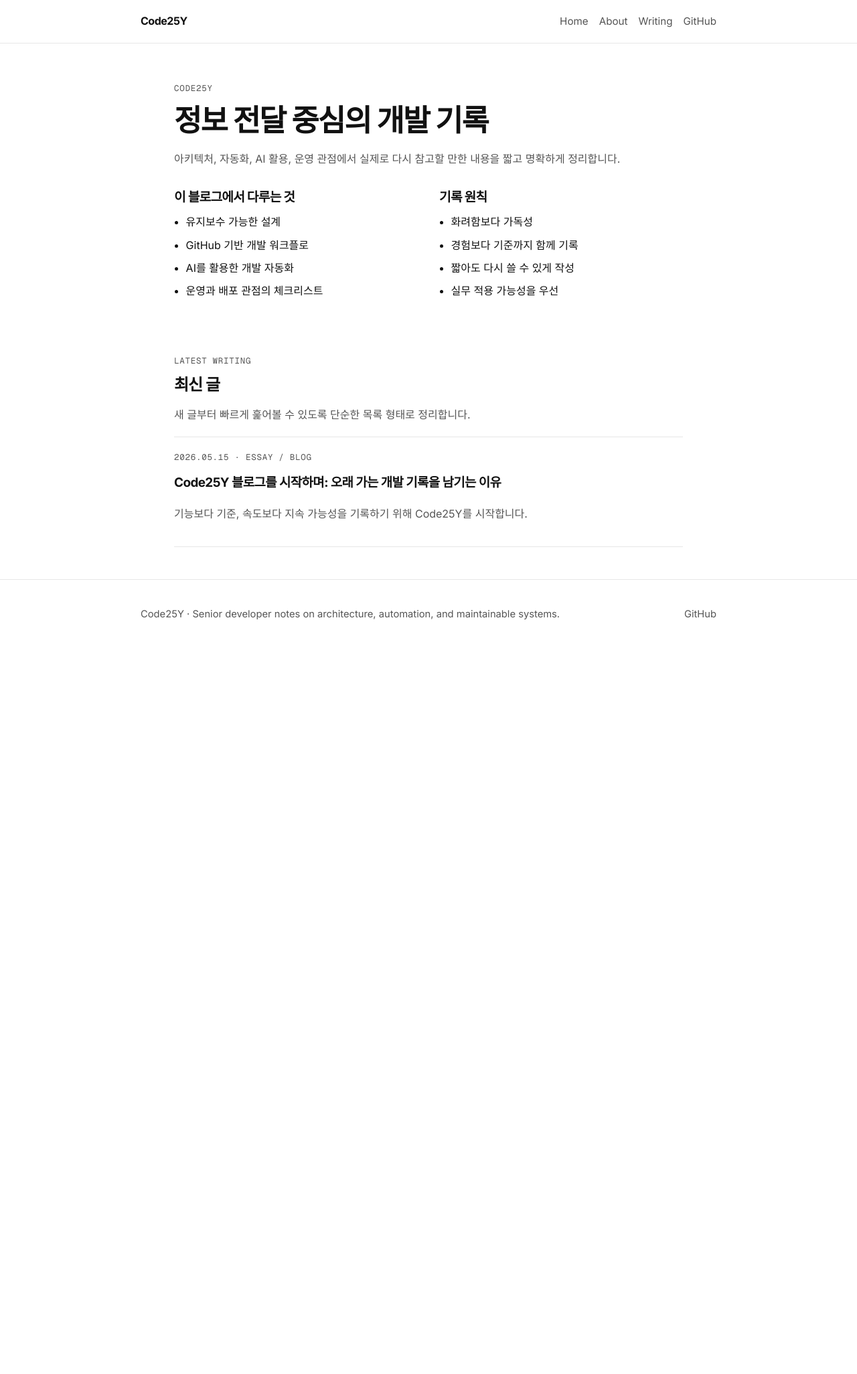
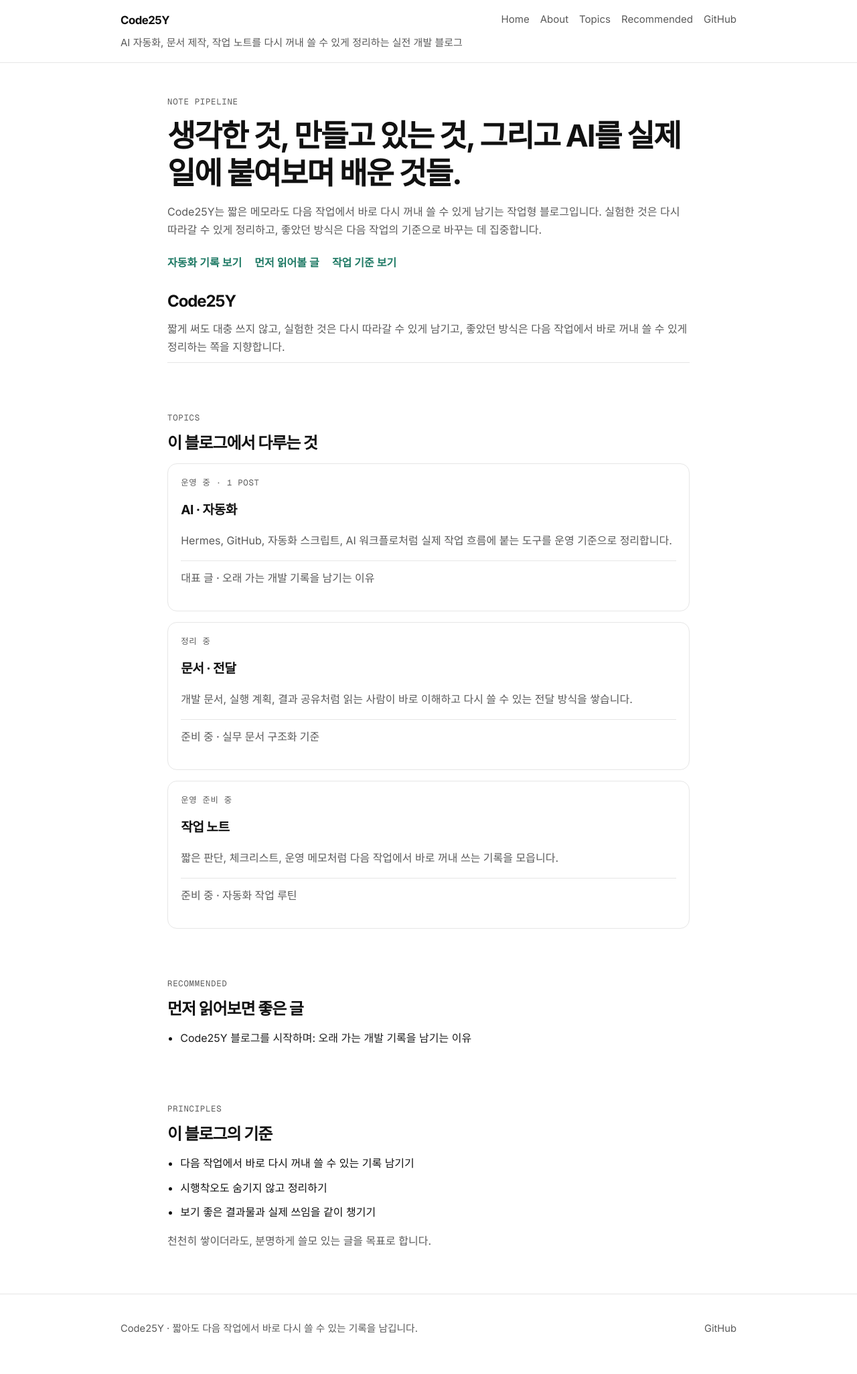
Before and after one commit to songseungyul/Code25Y, a Jekyll site: the page built from index.md, in a window 1280 px wide. Shown: the whole page at 67% size. Built offline with Jekyll 4.4.1, drawn with Linux system fonts in a browser that asks for light colours; before the commit the page ends 984 px from its top, so only the background shows below that.

Commit message:
Restyle homepage to match reference blog structure

```diff
--- a/_config.yml
+++ b/_config.yml
@@ -2,7 +2,7 @@ title: Code25Y
 author: Song seung yul
 email: thinkdiff@uuh.ulsan.kr
 description: >-
-  Senior developer notes on architecture, automation, AI workflows, and building maintainable systems.
+  AI 자동화, 문서 제작, 작업 노트를 다시 꺼내 쓸 수 있게 정리하는 실전 개발 블로그.
 baseurl: "/Code25Y"
 url: "https://songseungyul.github.io"
 lang: ko-KR
--- a/_layouts/default.html
+++ b/_layouts/default.html
@@ -15,11 +15,15 @@
   <body>
     <header class="site-header">
       <div class="container header-row">
-        <a class="brand" href="{{ '/' | relative_url }}">{{ site.title }}</a>
+        <div class="brand-group">
+          <a class="brand" href="{{ '/' | relative_url }}">{{ site.title }}</a>
+          <p class="brand-tagline">AI 자동화, 문서 제작, 작업 노트를 다시 꺼내 쓸 수 있게 정리하는 실전 개발 블로그</p>
+        </div>
         <nav class="nav-links">
           <a href="{{ '/' | relative_url }}">Home</a>
           <a href="{{ '/about/' | relative_url }}">About</a>
-          <a href="{{ '/#writing' | relative_url }}">Writing</a>
+          <a href="{{ '/#topics' | relative_url }}">Topics</a>
+          <a href="{{ '/#recommended' | relative_url }}">Recommended</a>
           <a href="https://github.com/songseungyul/Code25Y">GitHub</a>
         </nav>
       </div>
@@ -31,7 +35,7 @@
 
     <footer class="site-footer">
       <div class="container footer-row">
-        <p>{{ site.title }} · Senior developer notes on architecture, automation, and maintainable systems.</p>
+        <p>{{ site.title }} · 짧아도 다음 작업에서 바로 다시 쓸 수 있는 기록을 남깁니다.</p>
         <p><a href="https://github.com/songseungyul">GitHub</a></p>
       </div>
     </footer>
--- a/_layouts/home.html
+++ b/_layouts/home.html
@@ -2,57 +2,97 @@
 layout: default
 ---
 
-<section class="hero hero-simple">
+<section class="hero hero-reference">
   <div class="container narrow">
-    <p class="eyebrow">Code25Y</p>
-    <h1 class="hero-title">정보 전달 중심의 개발 기록</h1>
+    <p class="eyebrow">NOTE PIPELINE</p>
+    <h1 class="hero-title">생각한 것, 만들고 있는 것, 그리고 AI를 실제 일에 붙여보며 배운 것들.</h1>
     <p class="hero-copy">
-      아키텍처, 자동화, AI 활용, 운영 관점에서
-      실제로 다시 참고할 만한 내용을 짧고 명확하게 정리합니다.
+      Code25Y는 짧은 메모라도 다음 작업에서 바로 다시 꺼내 쓸 수 있게 남기는 작업형 블로그입니다.
+      실험한 것은 다시 따라갈 수 있게 정리하고, 좋았던 방식은 다음 작업의 기준으로 바꾸는 데 집중합니다.
+    </p>
+
+    <div class="cta-row">
+      <a class="text-cta" href="#topics">자동화 기록 보기</a>
+      <a class="text-cta" href="#recommended">먼저 읽어볼 글</a>
+      <a class="text-cta" href="{{ '/about/' | relative_url }}">작업 기준 보기</a>
+    </div>
+  </div>
+</section>
+
+<section class="section section-tight">
+  <div class="container narrow intro-block">
+    <h2 class="section-title">Code25Y</h2>
+    <p class="intro-copy">
+      짧게 써도 대충 쓰지 않고,
+      실험한 것은 다시 따라갈 수 있게 남기고,
+      좋았던 방식은 다음 작업에서 바로 꺼내 쓸 수 있게 정리하는 쪽을 지향합니다.
     </p>
   </div>
 </section>
 
-<section class="section section-tight">
-  <div class="container narrow intro-grid">
-    <div>
-      <h2 class="section-title small">이 블로그에서 다루는 것</h2>
-      <ul class="plain-list">
-        <li>유지보수 가능한 설계</li>
-        <li>GitHub 기반 개발 워크플로</li>
-        <li>AI를 활용한 개발 자동화</li>
-        <li>운영과 배포 관점의 체크리스트</li>
-      </ul>
+<section class="section" id="topics">
+  <div class="container narrow">
+    <div class="section-heading-stack">
+      <p class="eyebrow">Topics</p>
+      <h2 class="section-title">이 블로그에서 다루는 것</h2>
     </div>
-    <div>
-      <h2 class="section-title small">기록 원칙</h2>
-      <ul class="plain-list">
-        <li>화려함보다 가독성</li>
-        <li>경험보다 기준까지 함께 기록</li>
-        <li>짧아도 다시 쓸 수 있게 작성</li>
-        <li>실무 적용 가능성을 우선</li>
-      </ul>
+
+    <div class="topic-grid">
+      <article class="topic-card">
+        <p class="topic-status">운영 중 · 1 post</p>
+        <h3>AI · 자동화</h3>
+        <p>Hermes, GitHub, 자동화 스크립트, AI 워크플로처럼 실제 작업 흐름에 붙는 도구를 운영 기준으로 정리합니다.</p>
+        <p class="topic-highlight">대표 글 · 오래 가는 개발 기록을 남기는 이유</p>
+      </article>
+
+      <article class="topic-card">
+        <p class="topic-status">정리 중</p>
+        <h3>문서 · 전달</h3>
+        <p>개발 문서, 실행 계획, 결과 공유처럼 읽는 사람이 바로 이해하고 다시 쓸 수 있는 전달 방식을 쌓습니다.</p>
+        <p class="topic-highlight">준비 중 · 실무 문서 구조화 기준</p>
+      </article>
+
+      <article class="topic-card">
+        <p class="topic-status">운영 준비 중</p>
+        <h3>작업 노트</h3>
+        <p>짧은 판단, 체크리스트, 운영 메모처럼 다음 작업에서 바로 꺼내 쓰는 기록을 모읍니다.</p>
+        <p class="topic-highlight">준비 중 · 자동화 작업 루틴</p>
+      </article>
     </div>
   </div>
 </section>
 
-<section class="section" id="writing">
+<section class="section" id="recommended">
   <div class="container narrow">
     <div class="section-heading-stack">
-      <p class="eyebrow">Latest Writing</p>
-      <h2 class="section-title">최신 글</h2>
-      <p class="section-copy">새 글부터 빠르게 훑어볼 수 있도록 단순한 목록 형태로 정리합니다.</p>
+      <p class="eyebrow">Recommended</p>
+      <h2 class="section-title">먼저 읽어보면 좋은 글</h2>
     </div>
 
-    <div class="post-list">
-      {% assign latest_posts = site.posts | slice: 0, 10 %}
+    <ul class="link-list">
+      {% assign latest_posts = site.posts | slice: 0, 5 %}
       {% for post in latest_posts %}
-        <article class="post-list-item">
-          <p class="post-meta">{{ post.date | date: "%Y.%m.%d" }} · {{ post.categories | join: " / " }}</p>
-          <h3><a href="{{ post.url | relative_url }}">{{ post.title }}</a></h3>
-          <p>{{ post.excerpt | strip_html | truncate: 170 }}</p>
-        </article>
+        <li>
+          <a href="{{ post.url | relative_url }}">{{ post.title }}</a>
+        </li>
       {% endfor %}
-    </div>
+    </ul>
   </div>
 </section>
+
+<section class="section">
+  <div class="container narrow">
+    <div class="section-heading-stack">
+      <p class="eyebrow">Principles</p>
+      <h2 class="section-title">이 블로그의 기준</h2>
+    </div>
+
+    <ul class="principle-list">
+      <li>다음 작업에서 바로 다시 꺼내 쓸 수 있는 기록 남기기</li>
+      <li>시행착오도 숨기지 않고 정리하기</li>
+      <li>보기 좋은 결과물과 실제 쓰임을 같이 챙기기</li>
+    </ul>
+
+    <p class="closing-copy">천천히 쌓이더라도, 분명하게 쓸모 있는 글을 목표로 합니다.</p>
+  </div>
+</section>
--- a/assets/css/style.scss
+++ b/assets/css/style.scss
@@ -4,11 +4,12 @@
 :root {
   --bg: #ffffff;
   --text: #111111;
-  --muted: #555555;
-  --line: #e7e7e7;
+  --muted: #5a5a5a;
+  --line: #e6e6e6;
   --line-strong: #d8d8d8;
-  --accent: #0f766e;
-  --container: 860px;
+  --accent: #1f7a65;
+  --accent-soft: #f3fbf8;
+  --container: 920px;
 }
 
 * {
@@ -24,7 +25,7 @@ body {
   background: var(--bg);
   color: var(--text);
   font-family: 'Inter', system-ui, -apple-system, BlinkMacSystemFont, 'Segoe UI', sans-serif;
-  line-height: 1.7;
+  line-height: 1.72;
   word-break: keep-all;
 }
 
@@ -43,7 +44,7 @@ a:hover {
 }
 
 .narrow {
-  max-width: 760px;
+  max-width: 780px;
 }
 
 .site-header {
@@ -52,38 +53,52 @@ a:hover {
 }
 
 .header-row {
-  min-height: 64px;
+  padding: 1rem 0;
   display: flex;
-  align-items: center;
+  align-items: flex-start;
   justify-content: space-between;
-  gap: 1rem;
+  gap: 1.25rem;
+}
+
+.brand-group {
+  min-width: 0;
 }
 
 .brand {
-  font-size: 1rem;
+  display: inline-block;
+  font-size: 1.05rem;
   font-weight: 700;
   letter-spacing: -0.03em;
+}
+
+.brand-tagline {
+  margin: 0.4rem 0 0;
+  color: var(--muted);
+  font-size: 0.94rem;
+  max-width: 36rem;
 }
 
 .nav-links {
   display: flex;
   flex-wrap: wrap;
+  justify-content: flex-end;
   gap: 1rem;
   color: var(--muted);
-  font-size: 0.95rem;
+  font-size: 0.94rem;
 }
 
 .hero {
-  padding: 3.5rem 0 1.5rem;
+  padding: 3rem 0 1.5rem;
 }
 
 .eyebrow,
 .post-meta,
-.post-header-meta {
+.post-header-meta,
+.topic-status {
   margin: 0 0 0.75rem;
   color: var(--muted);
   font-family: 'Geist Mono', ui-monospace, monospace;
-  font-size: 0.78rem;
+  font-size: 0.77rem;
   text-transform: uppercase;
   letter-spacing: 0.06em;
 }
@@ -93,27 +108,40 @@ a:hover {
 .page-title,
 .post-title {
   margin: 0;
-  letter-spacing: -0.04em;
-  line-height: 1.2;
+  letter-spacing: -0.045em;
+  line-height: 1.22;
 }
 
 .hero-title {
-  font-size: clamp(2rem, 4vw, 2.8rem);
+  font-size: clamp(2rem, 4vw, 2.85rem);
 }
 
 .hero-copy,
+.intro-copy,
 .section-copy,
 .prose p,
 .prose li,
 .page-content,
-.post-list-item p,
-.site-footer p {
+.site-footer p,
+.topic-card p,
+.closing-copy {
   color: var(--muted);
 }
 
 .hero-copy {
   margin: 1rem 0 0;
-  max-width: 42rem;
+}
+
+.cta-row {
+  display: flex;
+  flex-wrap: wrap;
+  gap: 0.9rem 1.2rem;
+  margin-top: 1.35rem;
+}
+
+.text-cta {
+  color: var(--accent);
+  font-weight: 600;
 }
 
 .section {
@@ -121,45 +149,72 @@ a:hover {
 }
 
 .section-tight {
-  padding-top: 0.5rem;
-}
-
-.section-title.small {
-  font-size: 1.2rem;
+  padding-top: 0.25rem;
 }
 
 .section-heading-stack {
-  margin-bottom: 1.2rem;
+  margin-bottom: 1rem;
 }
 
-.intro-grid {
-  display: grid;
-  grid-template-columns: 1fr 1fr;
-  gap: 2rem;
-}
-
-.plain-list {
-  margin: 0.75rem 0 0;
-  padding-left: 1.1rem;
-}
-
-.plain-list li {
-  margin: 0.45rem 0;
-}
-
-.post-list {
-  border-top: 1px solid var(--line);
-}
-
-.post-list-item {
-  padding: 1.2rem 0;
+.intro-block {
+  padding-bottom: 0.5rem;
   border-bottom: 1px solid var(--line);
 }
 
-.post-list-item h3 {
+.intro-copy {
+  margin: 0.85rem 0 0;
+}
+
+.topic-grid {
+  display: grid;
+  gap: 1rem;
+}
+
+.topic-card {
+  padding: 1.15rem 1.2rem;
+  border: 1px solid var(--line);
+  border-radius: 14px;
+  background: #fff;
+}
+
+.topic-card h3 {
   margin: 0 0 0.45rem;
-  font-size: 1.18rem;
+  font-size: 1.2rem;
   letter-spacing: -0.03em;
+}
+
+.topic-highlight {
+  margin-top: 0.75rem;
+  padding-top: 0.75rem;
+  border-top: 1px solid var(--line);
+  color: #333333;
+  font-weight: 500;
+}
+
+.link-list,
+.principle-list,
+.plain-list,
+.prose ul,
+.prose ol {
+  padding-left: 1.2rem;
+}
+
+.link-list {
+  margin: 0;
+}
+
+.link-list li,
+.principle-list li,
+.plain-list li {
+  margin: 0.55rem 0;
+}
+
+.link-list a {
+  color: #1d1d1d;
+}
+
+.closing-copy {
+  margin-top: 1rem;
 }
 
 .page-shell,
@@ -193,14 +248,9 @@ a:hover {
 }
 
 .prose h3 {
-  margin-top: 1.4rem;
+  margin-top: 1.35rem;
   margin-bottom: 0.55rem;
   font-size: 1.15rem;
-}
-
-.prose ul,
-.prose ol {
-  padding-left: 1.2rem;
 }
 
 .prose blockquote {
@@ -213,7 +263,7 @@ a:hover {
 .prose code {
   font-family: 'Geist Mono', ui-monospace, monospace;
   font-size: 0.92em;
-  background: #f5f5f5;
+  background: var(--accent-soft);
   padding: 0.1rem 0.3rem;
   border-radius: 4px;
 }
@@ -230,20 +280,14 @@ a:hover {
   font-size: 0.92rem;
 }
 
-@media (max-width: 720px) {
+@media (max-width: 760px) {
   .header-row,
-  .footer-row,
-  .intro-grid {
-    grid-template-columns: 1fr;
+  .footer-row {
     display: grid;
-  }
-
-  .header-row {
-    min-height: auto;
-    padding: 0.85rem 0;
+    gap: 0.75rem;
   }
 
   .nav-links {
-    gap: 0.8rem;
+    justify-content: flex-start;
   }
 }
```
